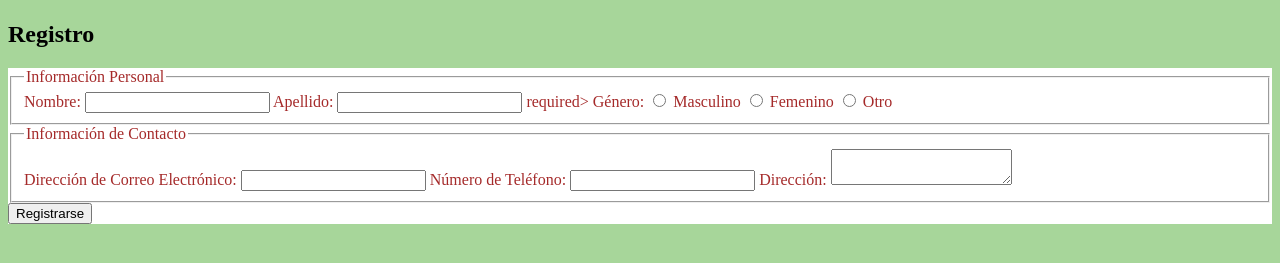
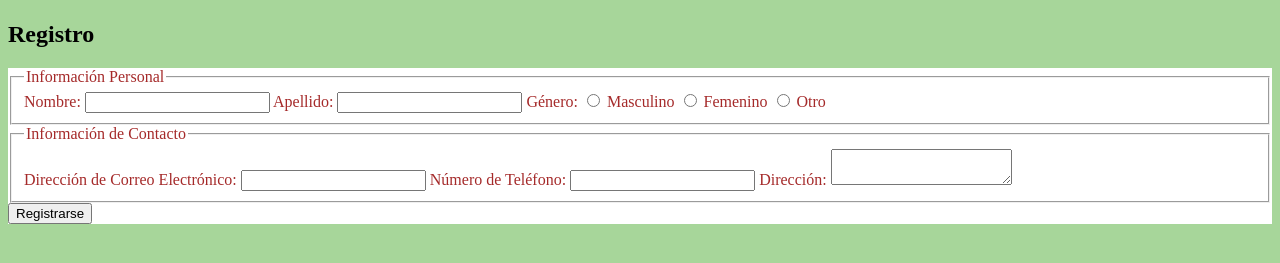
Before and after one commit to LinkTrifuerza/Auto.github.io, a plain HTML site: page registro.html in a window 1280 px wide. Shown: the part 59-322 px from the top of the page. Drawn offline with Linux system fonts and the light colour scheme.

Commit message:
Update registro.html

```diff
--- a/registro.html
+++ b/registro.html
@@ -21,7 +21,6 @@
 <label for="apellido">Apellido:</label>
 <input type="text" id="apellido" name="apellido" >
 
-required>
 
 <label>Género:</label>
 <input type="radio" id="masculino" name="genero" value="masculino"
```
